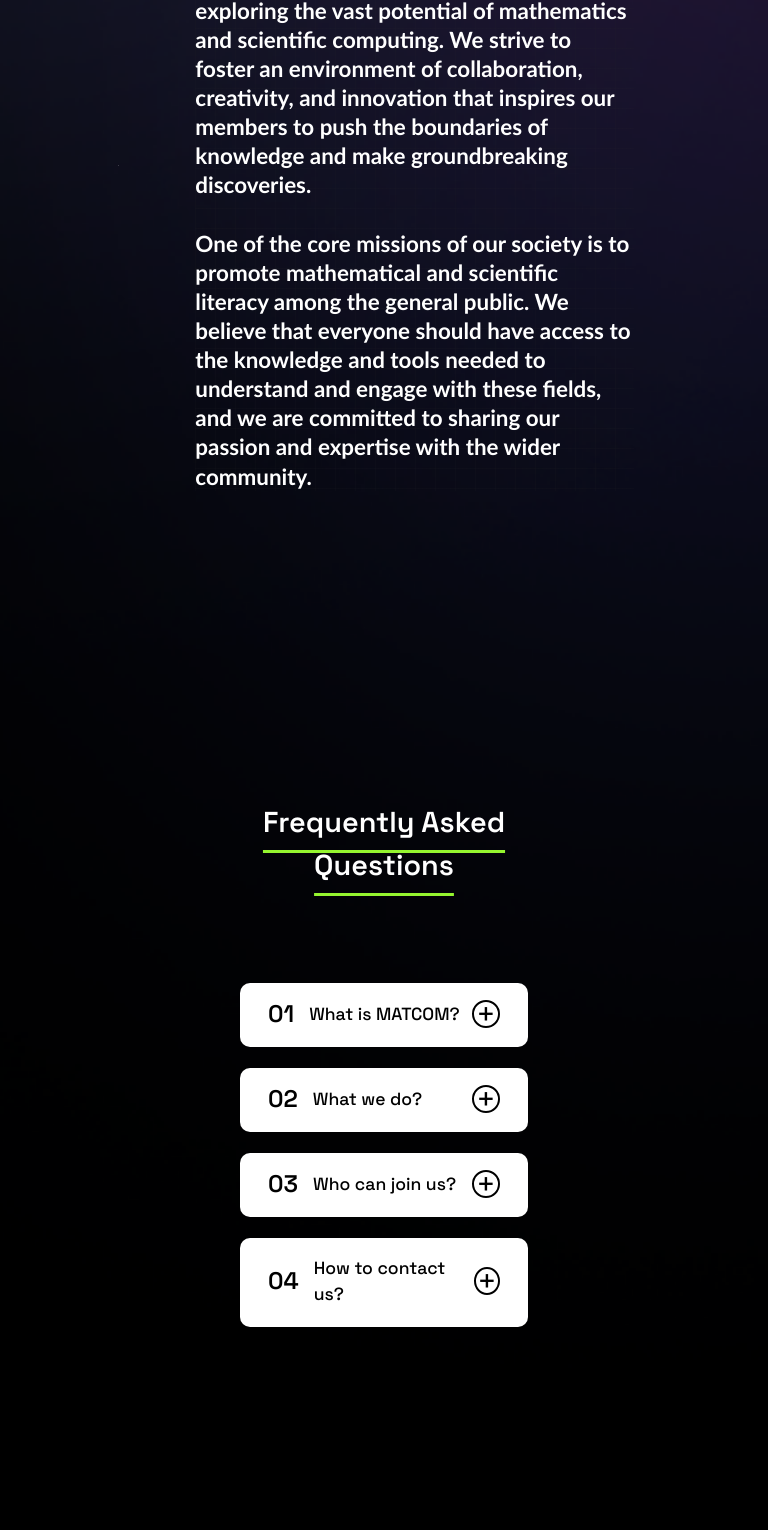
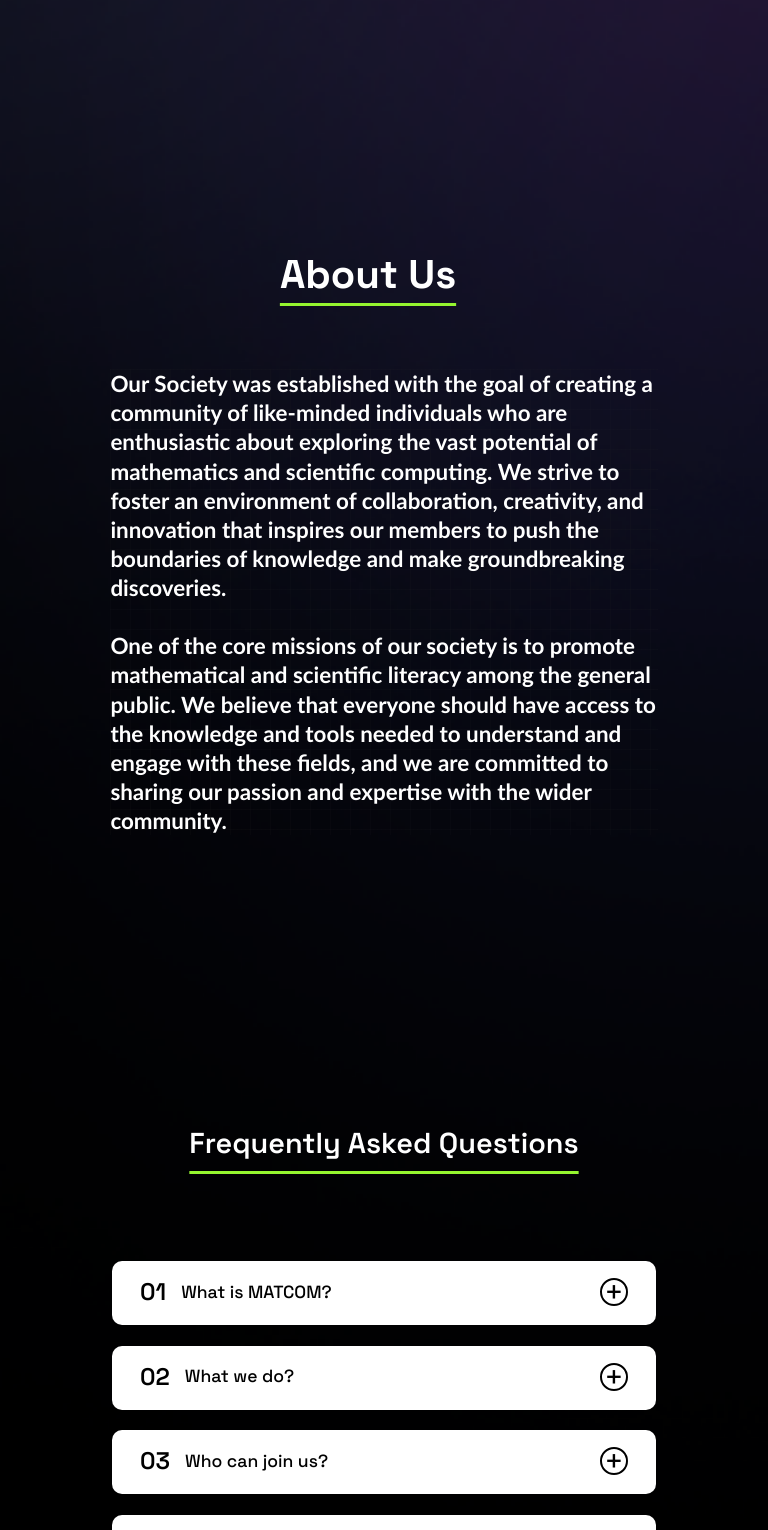
Before and after one commit to LovishShrail/matocm-website, a React (Create React App) app: page / in a window 768 px wide. Shown: the part 1051-2581 px from the top of the page. Built offline with nearby package versions, Linux system fonts and the light colour scheme.

Commit message:
responsiveness for tab

```diff
--- a/src/components/Navbar.js
+++ b/src/components/Navbar.js
@@ -16,7 +16,7 @@ const NAV_ITEMS = [
 const SOCIAL_ITEMS = [
   { label: 'Linkedin', icon: Linkedin, href: '/https://www.linkedin.com/company/matcom-nith/'  },
   { label: 'Gmail', icon: Mail, href: "mailto:matcom.nimbus@nith.ac.in" },
-  { label: 'Github', icon: Github, href: '#' },
+  { label: 'Github', icon: Github, href: 'https://github.com/team-matcom' },
   { label: 'Instagram', icon: Instagram, href: 'https://www.instagram.com/matcom_nith?utm_source=ig_web_button_share_sheet&igsh=ZDNlZDc0MzIxNw==' },
 ];
 
@@ -100,11 +100,17 @@ const Navbar = () => {
           <div className="dropdown-section">
             <div className="dropdown-section-title">Socials</div>
             {SOCIAL_ITEMS.map((item) => (
-              <a key={item.label} href={item.href} className="dropdown-item">
-                <item.icon className="dropdown-item-icon" size={18} />
-                {item.label}
-              </a>
-            ))}
+  <a
+    key={item.label}
+    href={item.href}
+    className="dropdown-item"
+    target="_blank"
+    rel="noopener noreferrer"
+  >
+    <item.icon className="dropdown-item-icon" size={18} />
+    {item.label}
+  </a>
+))}
           </div>
         </div>
       </div>
--- a/src/components/ProjectCard.js
+++ b/src/components/ProjectCard.js
@@ -25,6 +25,7 @@ const Card = ({ name, image, description, links }) => {
       y: 50,
       scale: 0.9,
     },
+
     visible: {
       opacity: 1,
       y: 0,
@@ -68,7 +69,11 @@ const Card = ({ name, image, description, links }) => {
       </motion.div>
     </StyledWrapper>
   );
-}; const StyledWrapper = styled.div`
+};
+
+const StyledWrapper = styled.div`
+
+
   .cards-wrapper {
     display: flex;
     justify-content: center;
@@ -89,20 +94,8 @@ const Card = ({ name, image, description, links }) => {
     transition: all 0.5s ease;
   }
 
-@media (max-width: 500px) {
-  .card-container {
-    width: 330px;
-    height: 200px;
-    border-radius: 15px;
-  }
 
-  .cards-wrapper {
-    height: 50vh;
-    padding: 7px;
-    margin-top: -20px;
-    margin-bottom: -90px;
-  }
-}
+
 
   .card {
     width: 100%;
@@ -128,9 +121,9 @@ const Card = ({ name, image, description, links }) => {
     font-size: 24px;
     font-weight: 700;
     color: white;
-  text-shadow: 2px 2px 4px rgba(0,0,0,0.5);
+    text-shadow: 2px 2px 4px rgba(0, 0, 0, 0.5);
     z-index: 2;
-  background: rgba(0,0,0,0.3);
+    background: rgba(0, 0, 0, 0.3);
     padding: 5px 10px;
     border-radius: 10px;
   }
@@ -167,6 +160,7 @@ const Card = ({ name, image, description, links }) => {
     transform: translateX(-100%);
     opacity: 0;
     transition: all 0.6s cubic-bezier(0.23, 1, 0.32, 1);
+    font-size: 1.2rem;
   }
 
   .card:hover .content {
@@ -179,19 +173,22 @@ const Card = ({ name, image, description, links }) => {
   }
 
 
-
-.card .front-content {
-  width: 100%;
-  height: 100%;
-  display: flex;
-  align-items: center;
-  justify-content: center;
-  position: relative;
-  transition: transform 0.6s ease-in-out, opacity 0.6s ease-in-out;
-  will-change: transform, opacity;
+  @media (max-width: 500px) {
+  .card-container {
+    width: 330px;
+    height: 200px;
+    border-radius: 15px;
   }
 
-.card .content {
+  .cards-wrapper {
+    height: 50vh;
+    padding: 7px;
+    margin-top: -20px;
+    margin-bottom: -90px;
+  }
+
+
+  .card .content p{
     position: absolute;
     top: 0;
     left: 0;
@@ -202,31 +199,70 @@ const Card = ({ name, image, description, links }) => {
     align-items: center;
     justify-content: center;
     text-align: center;
-  gap: 10px;
+    gap: 12px;
     background: linear-gradient(-45deg, #4c0070 0%, #1b1b2f 60%, #100f1f 100%);
     color: #e8e8e8;
     padding: 20px;
-  line-height: 1.5;
+    line-height: 1.4;
     border-radius: 5px;
-  pointer-events: none;
-  transform: translateX(-100%);
-  opacity: 0;
-  transition: transform 0.6s ease-in-out, opacity 0.6s ease-in-out;
-  will-change: transform, opacity;
+    pointer-events: auto; /* Allow interaction on mobile */
+    max-height: 100%; /* Ensure full height */
+    transform: translateX(0); /* Always visible on mobile */
+    opacity: 1; /* Always visible on mobile */
+    transition: all 0.6s cubic-bezier(0.23, 1, 0.32, 1);
+    font-size: 0.6rem;
   }
 
-.card:hover .content {
-  transform: translateX(0);
-  opacity: 1;
+  .card .front-content {
+    transform: translateX(0); /* Reset hover transform */
+  }
 }
 
-.card:hover .front-content {
-  transform: translateX(-30%);
+@media (min-width: 500px) and (max-width: 900px) {
+  .card-container {
+    width: 600px;
+    height: 350px;
+    border-radius: 10px;
+
+  }
+
+  .cards-wrapper {
+    height: 50vh;
+    padding: 10px;
+  }
+
+  .card .content {
+    font-size: 0.8rem;
+    padding: 15px;
+  }
+
+   .card .content p{
+    position: absolute;
+    top: 0;
+    left: 0;
+    width: 100%;
+    height: 100%;
+    display: flex;
+    flex-direction: column;
+    align-items: center;
+    justify-content: center;
+    text-align: center;
+    gap: 12px;
+    background: linear-gradient(-45deg, #4c0070 0%, #1b1b2f 60%, #100f1f 100%);
+    color: #e8e8e8;
+    padding: 20px;
+    line-height: 1.4;
+    border-radius: 5px;
+    pointer-events: auto; /* Allow interaction on mobile */
+    max-height: 100%; /* Ensure full height */
+    transform: translateX(0); /* Always visible on mobile */
+    opacity: 1; /* Always visible on mobile */
+    transition: all 0.6s cubic-bezier(0.23, 1, 0.32, 1);
+    font-size: 0.9rem;
+  }
 }
 
 
+`;
 
-
-
-`
 export default Card;
--- a/src/data/teamData.js
+++ b/src/data/teamData.js
@@ -186,19 +186,19 @@ const teamData = [
           },
         },
         {
+          name: "Sneha",
+          image: SNEHA,
+          links: {
+            instagram: "https://www.instagram.com/sneha_rana777?igsh=dWxsZDk4dDNveG1x",
+            linkedin: "https://www.linkedin.com/in/sneha-4a25342b0",
+          },
+        },
+        {
           name: "Rudesh",
           image: rudesh,
           links: {
             instagram: "#",
             linkedin: "https://www.linkedin.com/in/rudesh-kumar-40712b280?utm_source=share&utm_campaign=share_via&utm_content=profile&utm_medium=android_app",
-          },
-        },
-        {
-          name: "Sneha",
-          image: SNEHA,
-          links: {
-            instagram: "https://www.instagram.com/sneha_rana777?igsh=dWxsZDk4dDNveG1x",
-            linkedin: "https://www.linkedin.com/in/sneha-4a25342b0",
           },
         },
         {
--- a/src/styles/AboutSection.css
+++ b/src/styles/AboutSection.css
@@ -55,7 +55,7 @@
 }
 
 
-@media (min-width: 768px){
+@media (min-width: 1100px){
   .about-us-section {
     margin-top: 80px;
     gap: 2rem;
@@ -160,3 +160,57 @@
     margin-bottom: 0.5rem;
   }
 }
+
+@media (min-width: 500px) and (max-width: 900px){
+
+  .about-us-section {
+    margin-top: 150px;
+    gap: 2rem;
+    display: flex;
+    padding: 6.5rem;
+    min-height: 30vh;
+  }
+
+
+  .logo-section {
+
+    display: none;
+  }
+
+  .logo-section img {
+    width: 590px;
+    height: auto;
+    margin-top: 100px;
+    /* margin-left: 100px; */
+  }
+
+  .content-section {
+    display: flex;
+    flex-direction: column;
+    justify-content: center;
+    color: white;
+    padding: 0.4rem;
+  }
+
+  .about-us-heading {
+    text-decoration: underline;
+    text-decoration-color: #95f52f;
+    text-underline-offset: 15px;
+    text-decoration-thickness: 3px;
+    padding-right: 2rem;
+    font-size: 2.5rem;
+    font-weight: 700;
+    margin-bottom: 4rem;
+    width: 100%;
+    text-align: center;
+
+  }
+
+  .about-us-content p {
+    font-family: 'Calibri Light', Calibri, sans-serif;
+    font-weight: 600;
+    font-size: 1.4rem;
+    line-height: 1.3;
+  }
+
+}
--- a/src/styles/Faq.css
+++ b/src/styles/Faq.css
@@ -92,7 +92,7 @@
     line-height: 1.2;
 }
 
-@media (min-width: 768px){
+@media (min-width: 1100px){
     .faq-heading{
         text-decoration: underline;
         text-decoration-color: #95f52f;
@@ -298,3 +298,104 @@
         line-height: 1.6;
     }
 }
+
+
+@media (min-width: 500px) and (max-width: 900px){
+
+    .faq-heading{
+        text-decoration: underline;
+        text-decoration-color: #95f52f;
+        text-underline-offset: 18px;
+        text-decoration-thickness: 3px;
+        color: white;
+        margin-top: 3rem;
+        font-size: 1.8rem;
+        font-weight: 600;
+        margin-bottom: 80px;
+        width: 100%;
+        text-align: center;
+    }
+
+    .faq-section {
+        display: flex;
+        flex-direction: column;
+        gap: 1rem;
+        padding: 7rem;
+    }
+
+    .faq-card {
+        background: white;
+        border-radius: 10px;
+        padding: 17px 28px;
+        transition: all 0.3s ease;
+        max-width: 100%;
+        overflow: hidden;
+        margin-bottom: 0.3rem;
+     }
+
+    .faq-header {
+        display: flex;
+        justify-content: space-between;
+        align-items: center;
+        gap: 10px;
+        padding-bottom: 2px;
+    }
+
+    .faq-header.expanded {
+        border-bottom: 3px solid #000000;
+    }
+
+    .faq-title {
+        display: flex;
+        align-items: center;
+        gap: 15px;
+    }
+
+    .faq-number {
+        font-size: 1.5rem;
+        font-weight: 600;
+        line-height: 1;
+    }
+
+    .faq-title h2 {
+        font-size: 1.1rem;
+        font-weight: 500;
+        margin: 0;
+    }
+
+    .toggle-button {
+        width: 28px;
+        height: 28px;
+        border: 2px solid currentColor;
+        border-radius: 50%;
+        background: transparent;
+        display: flex;
+        align-items: center;
+        justify-content: center;
+        cursor: pointer;
+        font-size: 2rem;
+        transition: transform 0.2s ease;
+    }
+
+    .toggle-button:hover {
+        transform: scale(1.1);
+    }
+
+    .faq-content {
+        max-height: 0;
+        opacity: 0;
+        transition: all 0.25s ease;
+        overflow: hidden;
+    }
+
+    .expanded .faq-content {
+        max-height: 300px;
+        opacity: 1;
+        margin-top: 10px;
+    }
+
+    .faq-content p {
+        margin: 0;
+        line-height: 1.2;
+    }
+}
--- a/src/styles/Footer.css
+++ b/src/styles/Footer.css
@@ -1,4 +1,4 @@
-@media (min-width: 786px){
+@media (min-width: 1100px){
 
     .footer {
         display: flex; /* Ensures flexibility for alignment */
@@ -45,3 +45,26 @@
         font-size: 0.4rem;
     }
 }
+
+
+@media (min-width: 500px) and (max-width: 900px){
+    .footer {
+        display: flex; /* Ensures flexibility for alignment */
+        justify-content:space-around; /* Center horizontally */
+        padding: 3rem;
+        align-items:center;
+        color: #ffffff;
+        border-top: 1px solid rgb(36, 6, 57);
+
+    }
+
+    .footer-content1{
+        padding-right: 12rem;
+        font-weight: 700;
+        font-size: 0.8rem;
+    }
+    .footer-content2{
+        padding-left: 2rem;
+        font-size: 0.7rem;
+    }
+}
--- a/src/styles/Home.css
+++ b/src/styles/Home.css
@@ -174,7 +174,7 @@
     font-size: 0.7rem;
 } */
 
-@media (min-width: 768px) {
+@media (min-width: 1100px) {
 
   .large-image {
     display: block;
@@ -350,23 +350,129 @@
         height: 45rem;
         width: 100vh;
     }
-    /* .footer {
-        display: flex;
-        justify-content:space-around;
-        padding: 3rem;
-        align-items:center;
-        color: #ffffff;
-        border-top: 1px solid rgb(36, 6, 57);
 
+}
+
+@media (min-width: 500px) and (max-width: 900px){
+
+  .large-image {
+    display: block;
+  }
+
+  .small-image {
+    display: none;
+  }
+    .header-container {
+        padding: 2rem;
     }
 
-    .footer-content1{
-        padding-right: 4rem;
-        font-weight: 700;
-        font-size: 0.5rem;
+    .animated-background {
+        position: fixed;
+        top: 0;
+        left: 0;
+        width: 100%;
+        height: 100%;
+        background: linear-gradient(-45deg, #ff69b420, #e890e820, #b19cd920, #9370db20, #8a2be220);
+        background-size: 400% 400%;
+        animation: gradientBG 15s ease infinite;
+        z-index: -1;
+      }
+
+      .particles {
+        position: fixed;
+        width: 100%;
+        height: 100%;
+        z-index: -1;
+      }
+
+      .particle {
+        position: absolute;
+        width: 6px;
+        height: 6px;
+        background: linear-gradient(45deg, #ff69b4, #8a2be2);
+        border-radius: 50%;
+        animation: float linear infinite;
+        opacity: 0.3;
+      }
+
+      /* Animations */
+      @keyframes gradientBG {
+        0% {
+          background-position: 0% 50%;
+        }
+        50% {
+          background-position: 100% 50%;
+        }
+        100% {
+          background-position: 0% 50%;
+        }
+      }
+
+      @keyframes float {
+        0% {
+          transform: translateY(100vh) scale(0);
+          opacity: 0;
+        }
+        50% {
+          opacity: 0.3;
+        }
+        100% {
+          transform: translateY(-100px) scale(1);
+          opacity: 0;
+        }
+      }
+
+      @keyframes gradient {
+        0% {
+          background-position: 0% 50%;
+        }
+        50% {
+          background-position: 100% 50%;
+        }
+        100% {
+          background-position: 0% 50%;
+        }
+      }
+
+      .hero {
+        display: block; /* Ensure it is visible by default */
+        z-index: -2;
+
+      }
+
+    .matcom {
+        margin-top: -4rem;
+        font-size: 5.3rem;
+        padding-top: 95px;
+        margin-bottom: -25px;
     }
-    .footer-content2{
-        padding-left: 2rem;
-        font-size: 0.4rem;
-    } */
+
+    .nit-hamirpur {
+        font-size: 4.2rem;
+        margin-bottom: -0.3rem;
+    }
+
+    .description {
+        position: relative;
+        font-size: 1.2rem;
+        max-width: 50%;
+        z-index: 100;
+    }
+
+    .image-container {
+      position: relative;
+      display: flex;
+      justify-content: center;
+      align-items: center;
+      margin-top: 45px;
+      z-index:0;
+
+  }
+
+  .image-container img {
+      max-width: 100%;
+      height: 20rem;
+      width:1800px;
+  }
+
 }
--- a/src/styles/Navbar.css
+++ b/src/styles/Navbar.css
@@ -170,7 +170,7 @@
   padding-left: 2rem;
 }
 
-@media (min-width: 768px){
+@media (min-width: 1100px){
   .logo-container img {
     width: 55px;
     height: 55px;
--- a/src/styles/Projects.css
+++ b/src/styles/Projects.css
@@ -230,7 +230,7 @@
 }
 
 /* RESPONSIVE DESIGN */
-@media (min-width: 768px) {
+@media (min-width: 1100px) {
 
   .project-section {
     padding-top: 6.5rem;
@@ -263,7 +263,7 @@
   }
 }
 
-@media (max-width: 768px) {
+/* @media (max-width: 768px) {
 
   .project-section {
     padding-top: 4rem;
@@ -306,7 +306,7 @@
     width: 16px;
     height: 16px;
   }
-}
+} */
 
 @media (max-width: 500px) {
 
@@ -355,3 +355,51 @@
     height: 14px;
   }
 }
+
+@media (min-width: 500px) and (max-width: 900px){
+  .year-heading {
+    display: flex;
+    align-items: center;
+    justify-content: center;
+    font-size: 1.2rem;
+    font-weight: 800;
+    padding: 10px 20px;
+    border-radius: 15px;
+    margin-bottom: 20px;
+
+  }
+
+  .project-section{
+    padding-top: 4rem;
+  }
+
+  .project-grid {
+    grid-template-columns: 1fr; /* Single column */
+  }
+  .project-category h2 {
+    font-size: 20px;
+    margin-bottom: 50px;
+  }
+  .project-card {
+    height: 160px;
+    padding: 10px;
+  }
+  .project-card img {
+    width: 80px;
+    height: 80px;
+  }
+  .project-card h3 {
+    font-size: 18px;
+  }
+  .project-card p {
+    font-size: 16px;
+  }
+  .social-links {
+    gap: 5px;
+  }
+  .social-links a img {
+    width: 14px;
+    height: 14px;
+  }
+
+}
--- a/src/styles/QuerySection.css
+++ b/src/styles/QuerySection.css
@@ -76,7 +76,7 @@
     }
   }
 
-  @media (max-width: 768px) {
+  @media (max-width: 1100px) {
 
     .query-title {
       font-size: 2.5rem;
--- a/src/styles/Team.css
+++ b/src/styles/Team.css
@@ -163,12 +163,13 @@
 }
 
 /* RESPONSIVE DESIGN */
-@media (min-width: 780px) {
+@media (min-width: 1100px) {
   .team-grid {
     display: grid;
-    grid-template-columns: repeat(3, 1fr); /* Maximum of 3 columns */
+    grid-template-columns: repeat(4, 1fr); /* Maximum of 3 columns */
     gap: 40px;
     justify-items: center;
+    padding: 4rem;
 }
   .team-card {
 
@@ -216,7 +217,7 @@
     height: 16px;
   }
 }
-@media (max-width: 480px) {
+@media (max-width: 500px) {
   .filter-dropdown {
     width: 40px; /* Compact width for smaller screens */
     padding: 8px;
```
Lines whose indentation alone changed are shown as unchanged.
